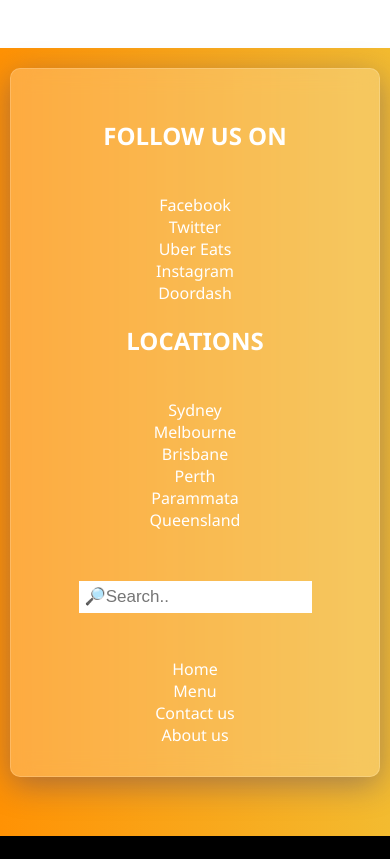
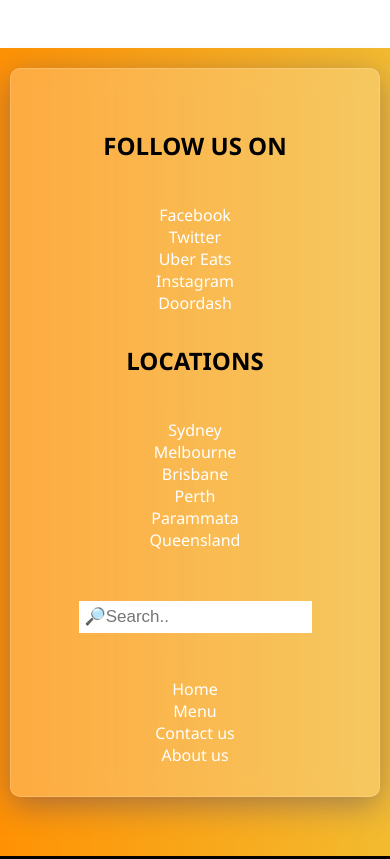
Before and after one commit to elbin88q/ICT101assesment2, a plain HTML site: page index.html in a window 390 px wide. Shown: the part 6427-7286 px from the top of the page. Drawn offline with Linux system fonts and the light colour scheme.

Commit message:
Update style.css

```diff
--- a/style.css
+++ b/style.css
@@ -510,7 +510,11 @@ table tr td{
     .search input[type=text]{
     width: auto;
     }
-
+    .links h2{
+        color: #000000;
+        padding-top: 10px;
+        margin-bottom: 20px;
+    }
 
   }
 
```
